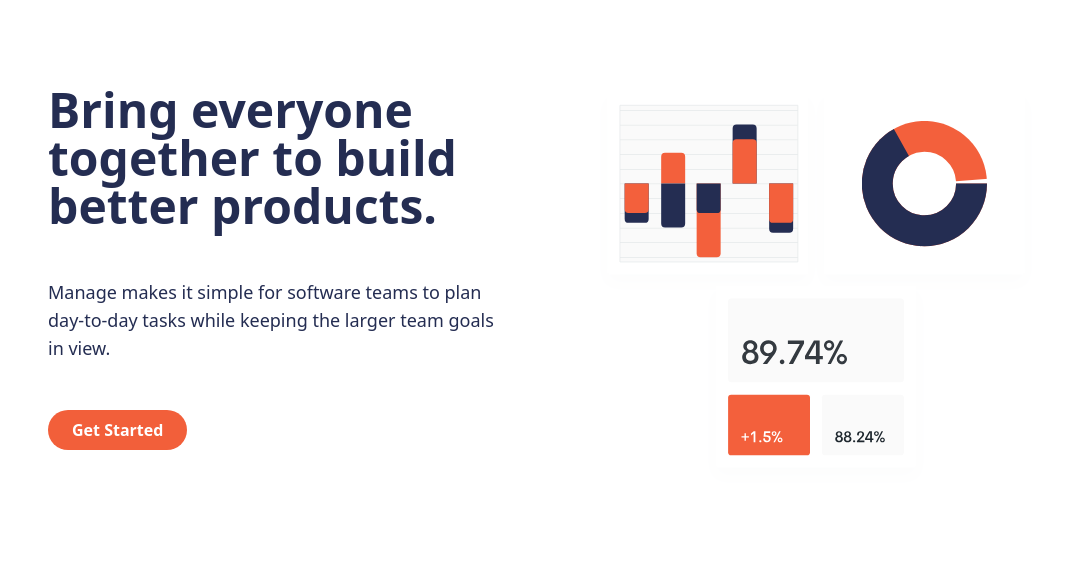
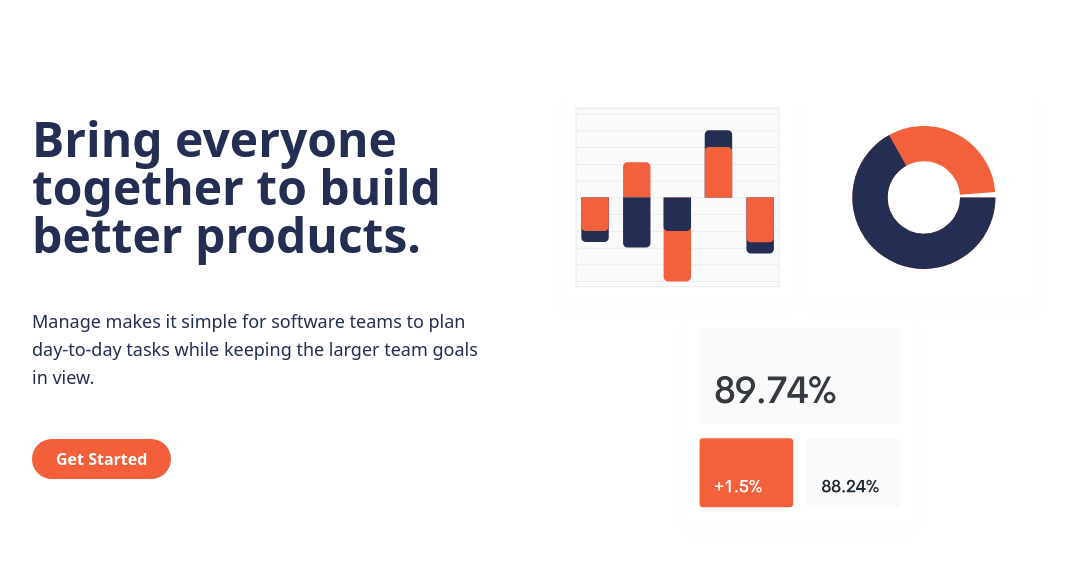
Before and after one commit to Janith-Chamikara/frontendmentor-challenge, a website: page index.html in a window 1280 px wide. Shown: the part 155-723 px from the top of the page, without its empty margins (96-1183 px from the left). Drawn offline with nearby package versions, Linux system fonts and the light colour scheme.

Commit message:
Fixed hero-img problem

```diff
--- a/index.html
+++ b/index.html
@@ -67,7 +67,7 @@
           Started</a>
       </div>
       <!--Hero-img-->
-      <img src="images/illustration-intro.svg" alt="" class="mx-auto max-w-md md:w-1/2 ">
+      <img src="images/illustration-intro.svg" alt="" class="mx-auto md:w-1/2 ">
 
     </section>
     <section class="feature flex flex-col mt-20 mx-auto  md:flex-row space-y-12 md:space-y-0 ">
```
